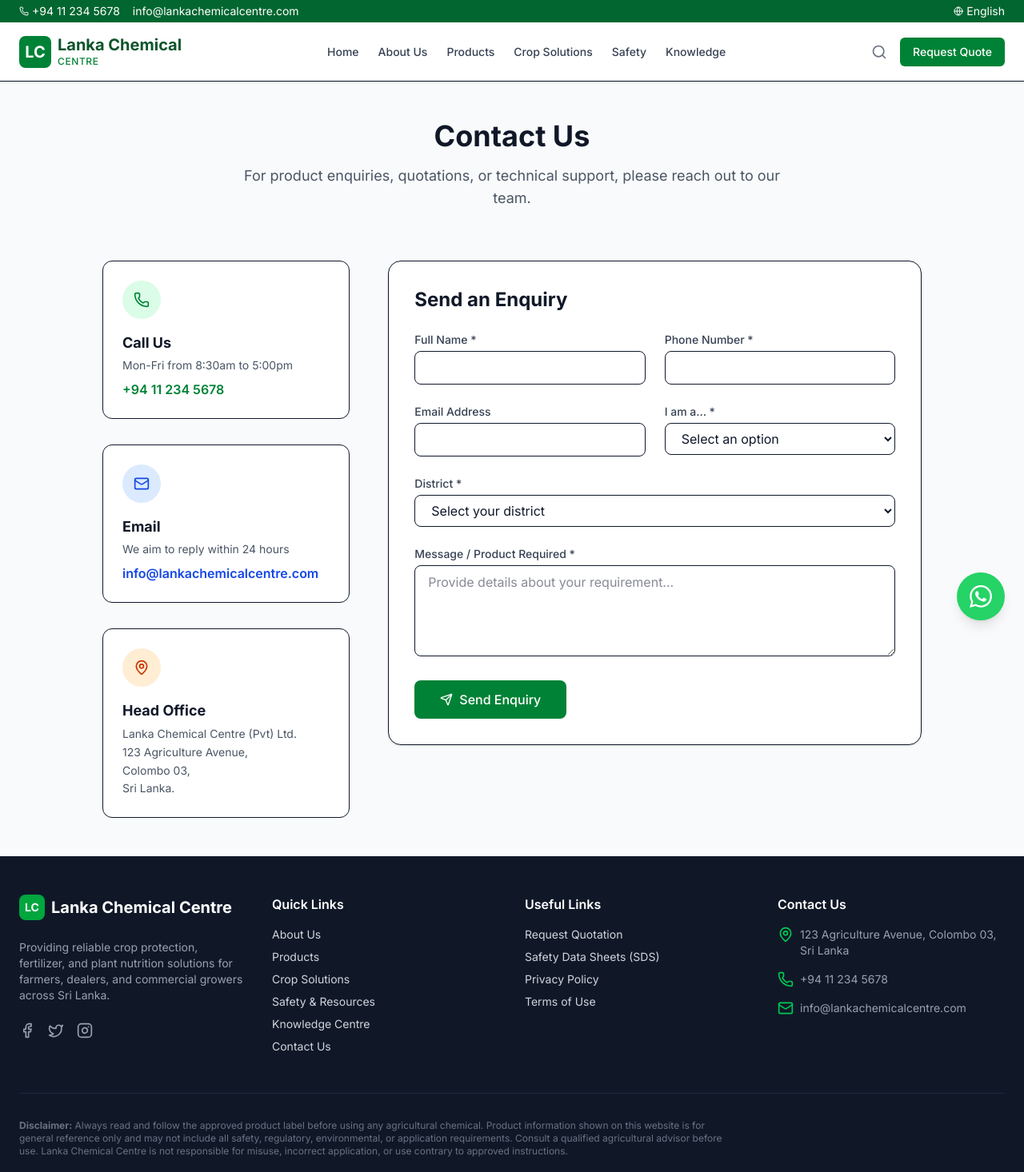
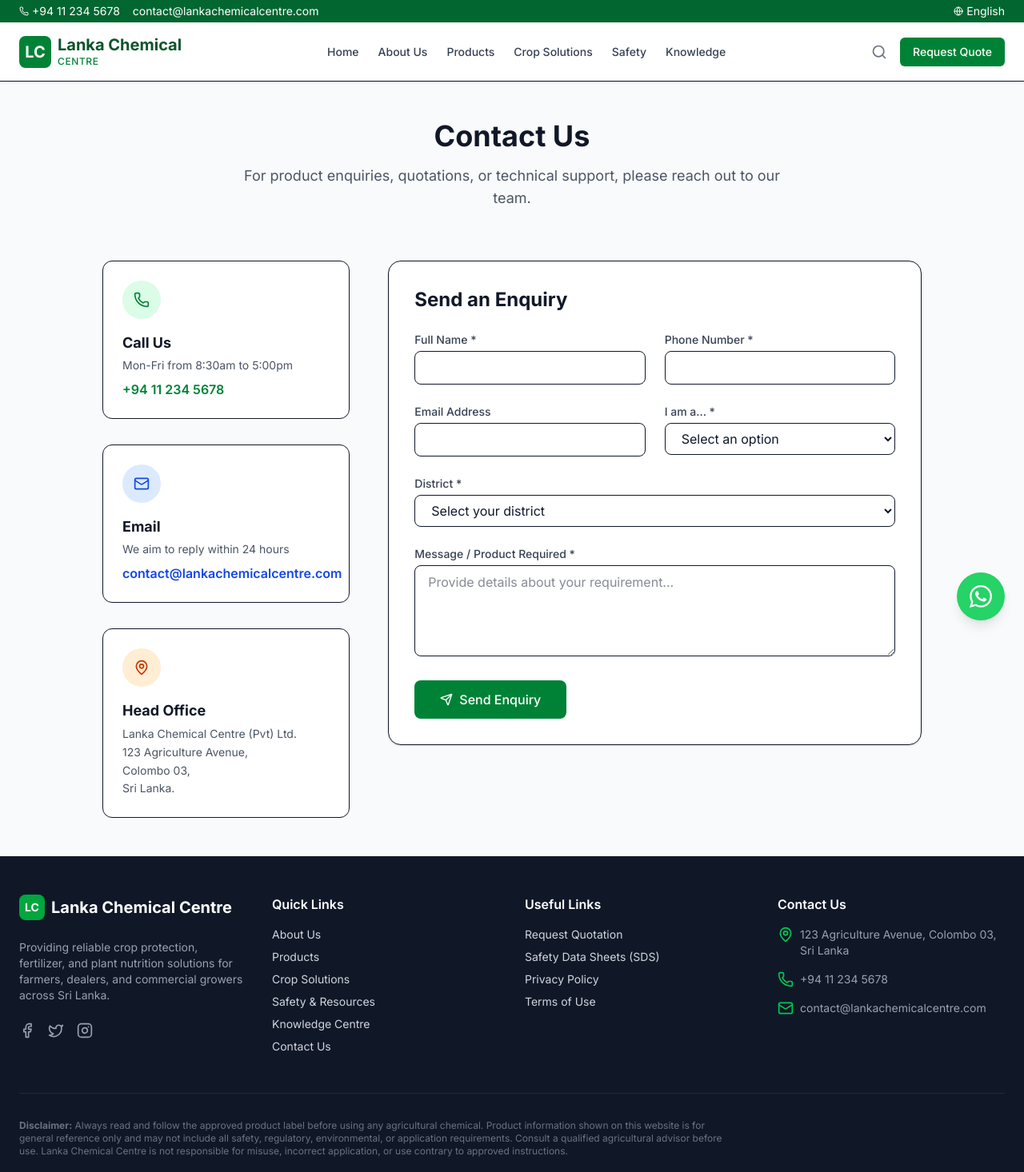
Before and after one commit to nirzaf/lankachemicalcentre, a Next.js app: page /contact in a window 1280 px wide. Shown: the top 1466 px of the page at 80% size. Built offline with nearby package versions, Linux system fonts and the light colour scheme.

Commit message:
chore: update primary business email address to contact@lankachemicalcentre.com across site components and pages

```diff
--- a/app/contact/page.tsx
+++ b/app/contact/page.tsx
@@ -52,7 +52,7 @@
               </div>
               <h3 className="font-bold text-gray-900 text-lg mb-1">Email</h3>
               <p className="text-gray-600 text-sm mb-2">We aim to reply within 24 hours</p>
-              <a href="mailto:info@lankachemicalcentre.com" className="text-blue-700 font-semibold hover:underline">info@lankachemicalcentre.com</a>
+              <a href="mailto:contact@lankachemicalcentre.com" className="text-blue-700 font-semibold hover:underline">contact@lankachemicalcentre.com</a>
             </div>
 
             <div className="bg-white p-6 rounded-xl border">
--- a/app/privacy-policy/page.tsx
+++ b/app/privacy-policy/page.tsx
@@ -28,7 +28,7 @@
 
           <h2 className="text-2xl font-bold text-gray-900 mt-8 mb-4">5. Contact Us</h2>
           <p className="text-gray-600 mb-4">
-            If you have any questions about this Privacy Policy, please contact us at info@lankachemicalcentre.com.
+            If you have any questions about this Privacy Policy, please contact us at contact@lankachemicalcentre.com.
           </p>
         </div>
       </div>
--- a/components/footer.tsx
+++ b/components/footer.tsx
@@ -62,7 +62,7 @@
               </li>
               <li className="flex items-center">
                 <Mail className="h-5 w-5 mr-2 text-green-500 shrink-0" />
-                <span>info@lankachemicalcentre.com</span>
+                <span>contact@lankachemicalcentre.com</span>
               </li>
             </ul>
           </div>
--- a/components/header.tsx
+++ b/components/header.tsx
@@ -14,7 +14,7 @@
         <div className="container mx-auto px-4 md:px-6 flex justify-between items-center text-xs md:text-sm">
           <div className="flex items-center space-x-4">
             <span className="flex items-center"><Phone className="h-3 w-3 mr-1" /> +94 11 234 5678</span>
-            <span className="hidden md:inline">info@lankachemicalcentre.com</span>
+            <span className="hidden md:inline">contact@lankachemicalcentre.com</span>
           </div>
           <div className="flex items-center space-x-4">
             <button className="flex items-center hover:text-green-200">
```
